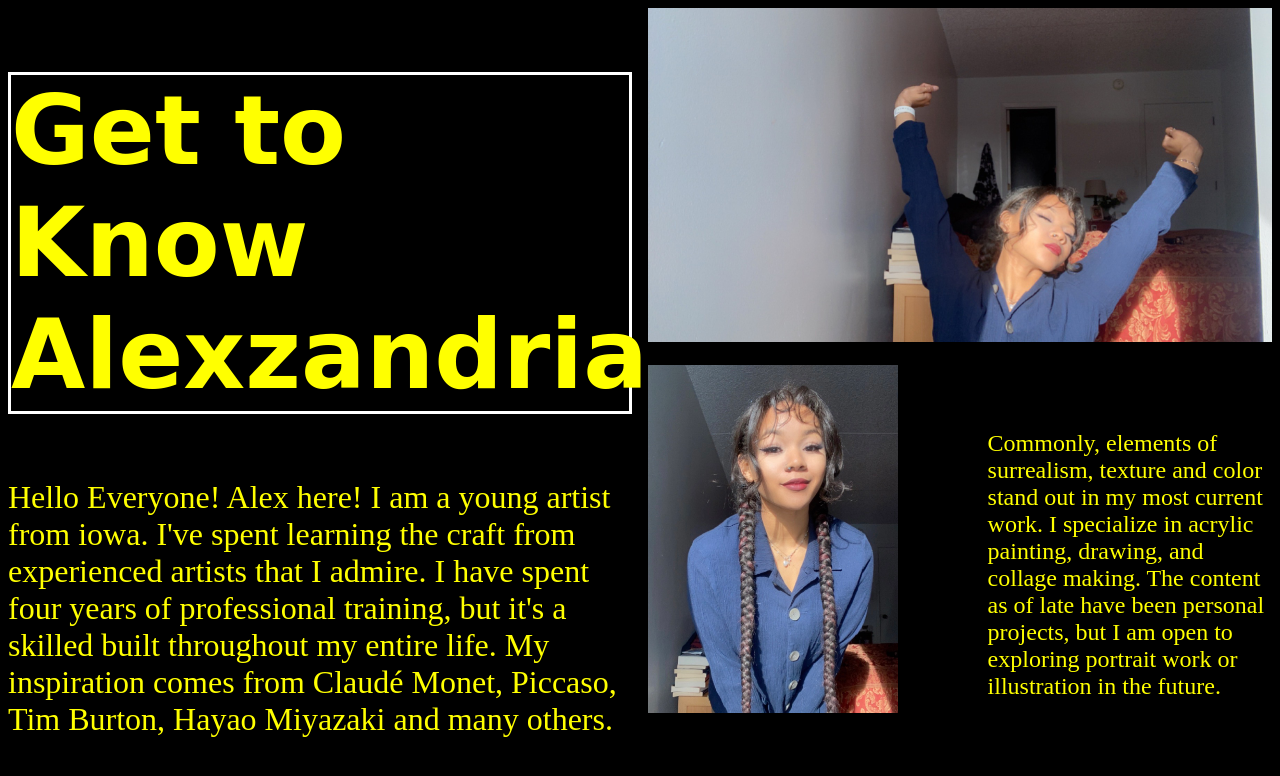
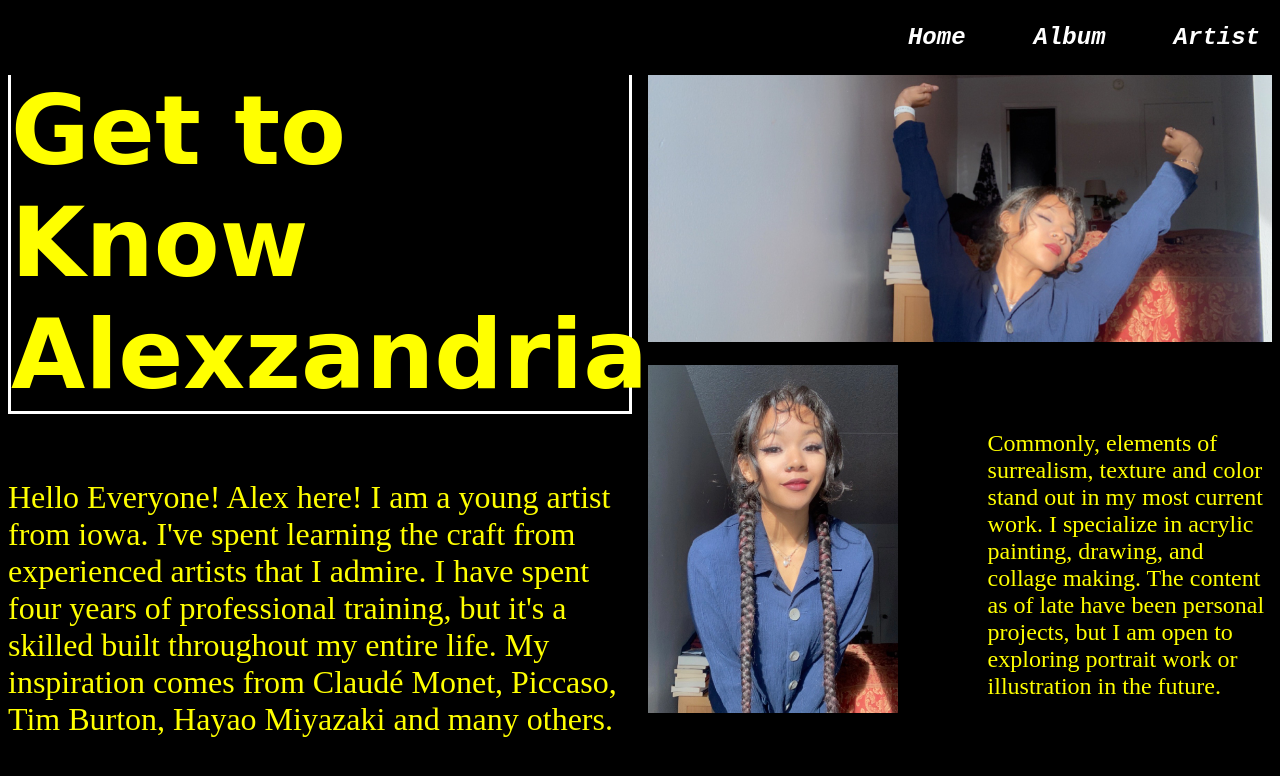
Before and after one commit to knixx56/AlexzandriaStudios, a plain HTML site: page AboutMe.html in a window 1280 px wide. Drawn offline with Linux system fonts and the light colour scheme.

Commit message:
Update AboutMe.html

```diff
--- a/AboutMe.html
+++ b/AboutMe.html
@@ -8,11 +8,20 @@
     <link rel="stylesheet" href="https://cdnjs.cloudflare.com/ajax/libs/font-awesome/4.7.0/css/font-awesome.min.css">
     <title>About Me</title>
 </head>
+
 <body class="content">
+    <!--START NAV-->
+    <nav class="navlist topage">
+        <ul>
+            <li><a href="AboutMe.html">Artist</a></li>
+            <li><a href="PaintGallery.html">Album</a></li>
+            <li><a href="index.html">Home</a></li>
+        </ul>
+    </nav><!--Nav END-->
     <div class="Alex">
         <h1> Get to Know Alexzandria</h1>
         <!--kage font- Playfair dispaly-->
-         <p class="greetings">Hello Everyone! Alex here! I am a young artist from iowa. I've spent learning
+        <p class="greetings">Hello Everyone! Alex here! I am a young artist from iowa. I've spent learning
             the craft from experienced artists that I admire. I have spent four years of professional training,
             but it's a skilled built throughout my entire life. My inspiration comes from Claudé Monet, Piccaso, Tim
             Burton,
@@ -21,8 +30,8 @@
     </div>
     <div class="info">
         <div>
-        <img id="the" src="thealex.jpeg">
-    </div>
+            <img id="the" src="thealex.jpeg">
+        </div>
         <h3>Description of work</h3>
         <p id="art-description" class="art-description"> Commonly, elements of surrealism, texture and color
             stand out in my
```
